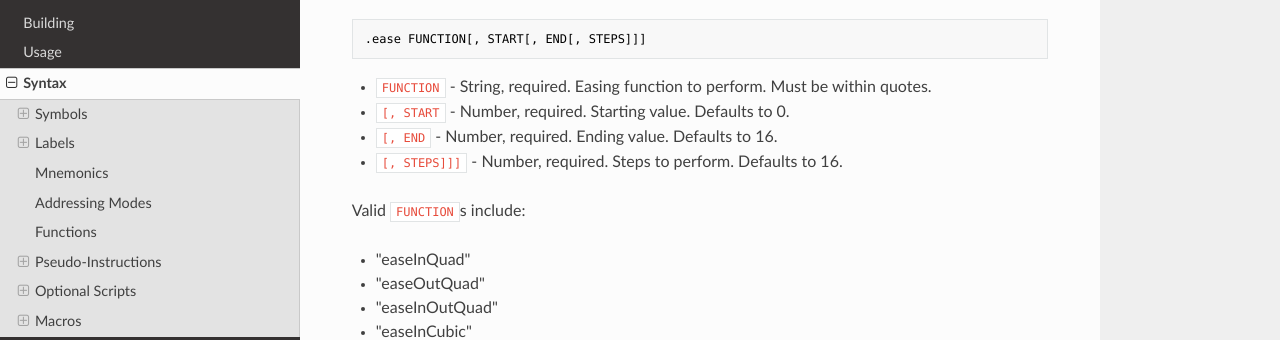
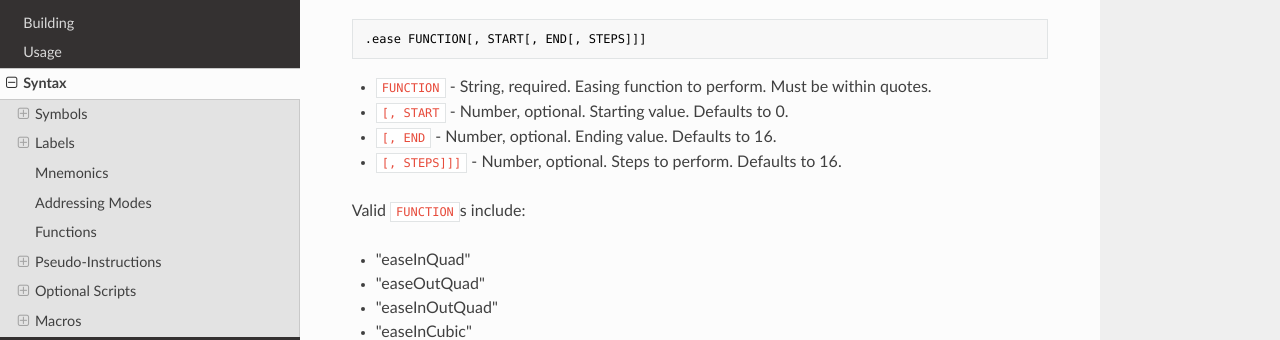
Before and after one commit to kevinselwyn/nessemble, an MkDocs documentation site: the page built from docs/pages/syntax.md, in a window 1280 px wide and 900 px high, scrolled down 27722 px. Shown: the part 156-496 px from the top of the window. Built offline with MkDocs 1.6.1, drawn with Linux system fonts in a browser that asks for light colours; nearby versions of some CDN libraries; old or Windows-style settings are respelled for this version of MkDocs.

Commit message:
Some docs cleanup

```diff
--- a/docs/pages/syntax.md
+++ b/docs/pages/syntax.md
@@ -1305,9 +1305,9 @@ Usage:
 
 * `FUNCTION` - String, required. Easing function to perform. Must be within
 quotes.
-* `[, START` - Number, required. Starting value. Defaults to 0.
-* `[, END` - Number, required. Ending value. Defaults to 16.
-* `[, STEPS]]]` - Number, required. Steps to perform. Defaults to 16.
+* `[, START` - Number, optional. Starting value. Defaults to 0.
+* `[, END` - Number, optional. Ending value. Defaults to 16.
+* `[, STEPS]]]` - Number, optional. Steps to perform. Defaults to 16.
 
 Valid `FUNCTION`s include:
 
```
Also changed, not shown: docs/pages/packages.md (+3 -0 lines), docs/pages/registry.md (+2 -2 lines).
